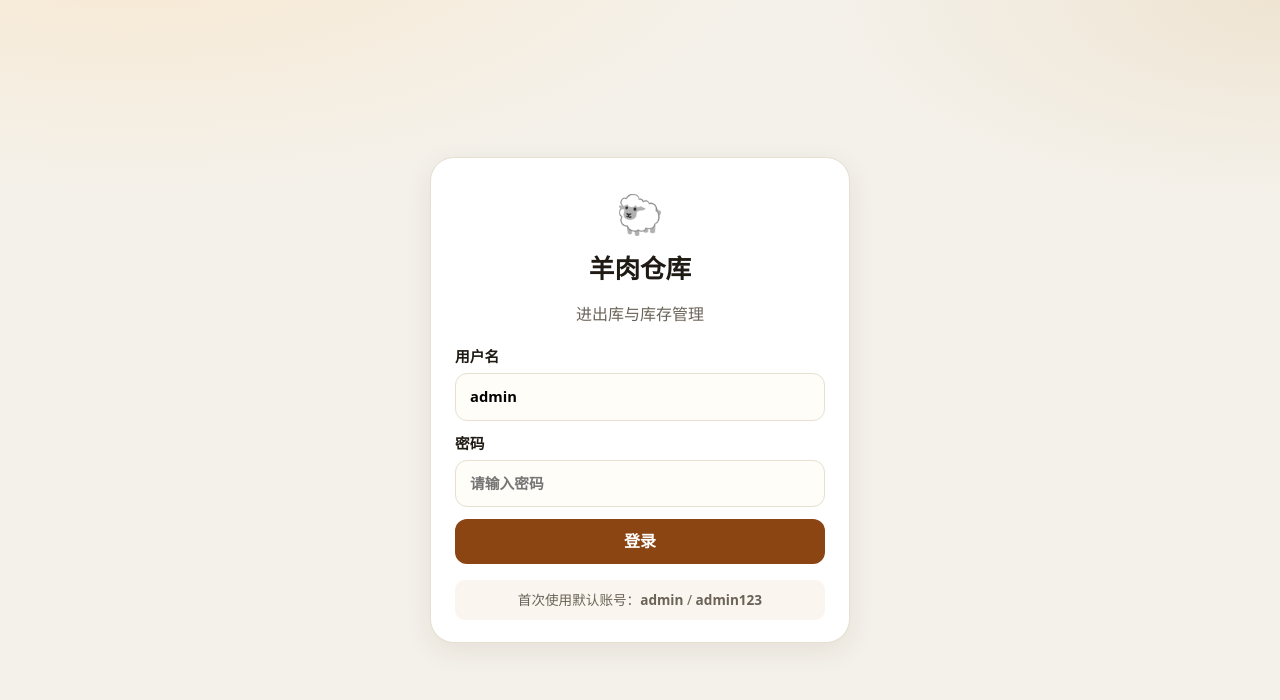
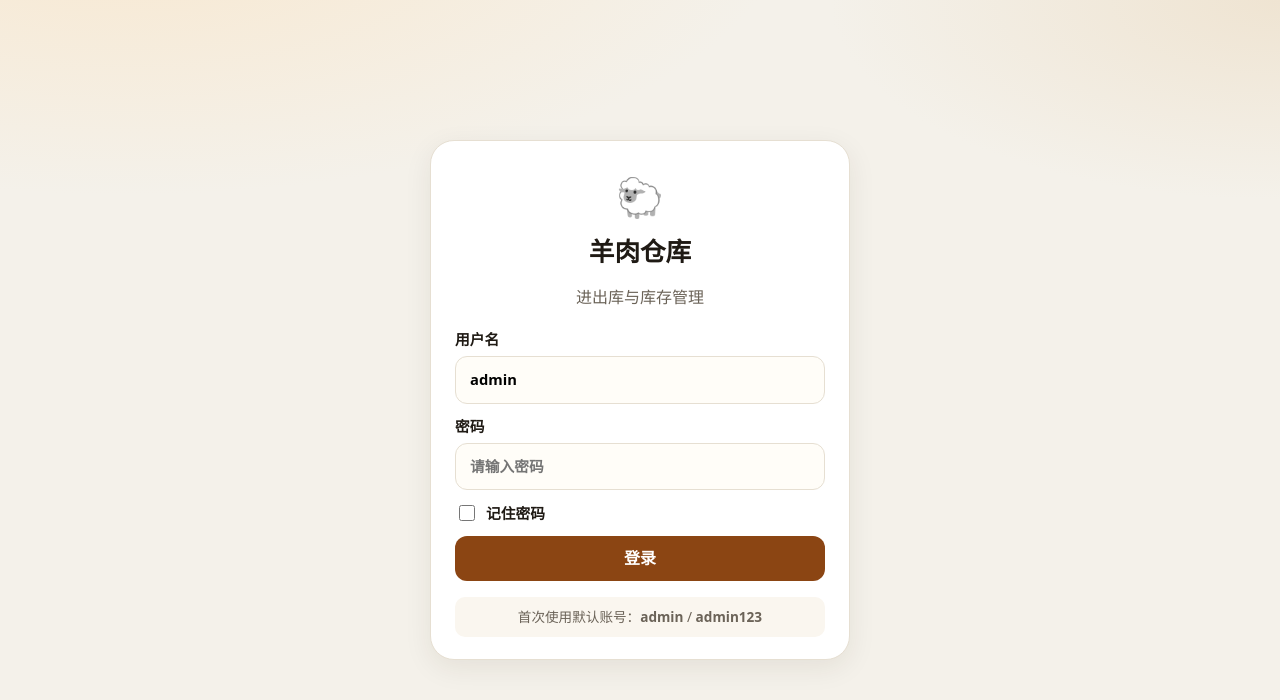
Before and after one commit to 359028963-pixel/lamb-warehouse, a React (Vite) app in the folder client/: page / in a window 1280 px wide. Shown: the top 700 px of the page. Built offline with nearby package versions, Linux system fonts and the light colour scheme; no server answers.

Commit message:
Remove Back to Today button; add remember-password on login
- Drop the 「回到今天」 control next to the date picker (date picker kept)
- Login page: 「记住密码」 checkbox stores username/password in localStorage on success; unchecking clears it and prefills on next visit

```diff
--- a/client/src/components/TodayPanel.tsx
+++ b/client/src/components/TodayPanel.tsx
@@ -147,9 +147,6 @@ export default function TodayPanel({ onStockChange }: Props) {
             onChange={(e) => setDate(e.target.value)}
           />
         </label>
-        <button type="button" className="btn ghost" onClick={() => setDate(todayLocal())}>
-          回到今天
-        </button>
       </div>
 
       {msg && <div className={`alert ${msg.type === 'ok' ? 'ok' : 'error'}`}>{msg.text}</div>}
--- a/client/src/index.css
+++ b/client/src/index.css
@@ -78,6 +78,20 @@ a { color: inherit; }
 }
 
 .login-form, .form-card { display: grid; gap: 12px; }
+.remember-row {
+  display: flex;
+  align-items: center;
+  gap: 8px;
+  font-weight: 600;
+  font-size: 0.92rem;
+  cursor: pointer;
+}
+.remember-row input[type="checkbox"] {
+  width: 16px;
+  height: 16px;
+  accent-color: var(--primary-2);
+  cursor: pointer;
+}
 label { display: grid; gap: 6px; font-size: 0.92rem; font-weight: 600; }
 input[type="text"], input[type="password"], input[type="date"], input:not([type]) {
   width: 100%;
--- a/client/src/pages/LoginPage.tsx
+++ b/client/src/pages/LoginPage.tsx
@@ -4,9 +4,27 @@ import { api, type User } from '../api/client'
 
 type Props = { onSuccess: (user: User) => void }
 
+const REMEMBER_KEY = 'lamb-warehouse-remember'
+
+function loadRemembered(): { username: string; password: string } | null {
+  try {
+    const raw = localStorage.getItem(REMEMBER_KEY)
+    if (!raw) return null
+    const parsed = JSON.parse(raw) as { username?: string; password?: string }
+    if (typeof parsed.username === 'string' && typeof parsed.password === 'string') {
+      return { username: parsed.username, password: parsed.password }
+    }
+  } catch {
+    /* ignore corrupt storage */
+  }
+  return null
+}
+
 export default function LoginPage({ onSuccess }: Props) {
-  const [username, setUsername] = useState('admin')
-  const [password, setPassword] = useState('')
+  const remembered = loadRemembered()
+  const [username, setUsername] = useState(remembered?.username ?? 'admin')
+  const [password, setPassword] = useState(remembered?.password ?? '')
+  const [remember, setRemember] = useState(Boolean(remembered))
   const [error, setError] = useState('')
   const [busy, setBusy] = useState(false)
 
@@ -16,11 +34,26 @@ export default function LoginPage({ onSuccess }: Props) {
     setBusy(true)
     try {
       const { user } = await api.login(username.trim(), password)
+      if (remember) {
+        localStorage.setItem(
+          REMEMBER_KEY,
+          JSON.stringify({ username: username.trim(), password }),
+        )
+      } else {
+        localStorage.removeItem(REMEMBER_KEY)
+      }
       onSuccess(user)
     } catch (err) {
       setError(err instanceof Error ? err.message : '登录失败')
     } finally {
       setBusy(false)
+    }
+  }
+
+  function onRememberChange(checked: boolean) {
+    setRemember(checked)
+    if (!checked) {
+      localStorage.removeItem(REMEMBER_KEY)
     }
   }
 
@@ -57,6 +90,14 @@ export default function LoginPage({ onSuccess }: Props) {
               required
             />
           </label>
+          <label className="remember-row">
+            <input
+              type="checkbox"
+              checked={remember}
+              onChange={(e) => onRememberChange(e.target.checked)}
+            />
+            <span>记住密码</span>
+          </label>
           {error && <div className="alert error">{error}</div>}
           <button type="submit" className="btn primary block" disabled={busy}>
             {busy ? '登录中…' : '登录'}
```
